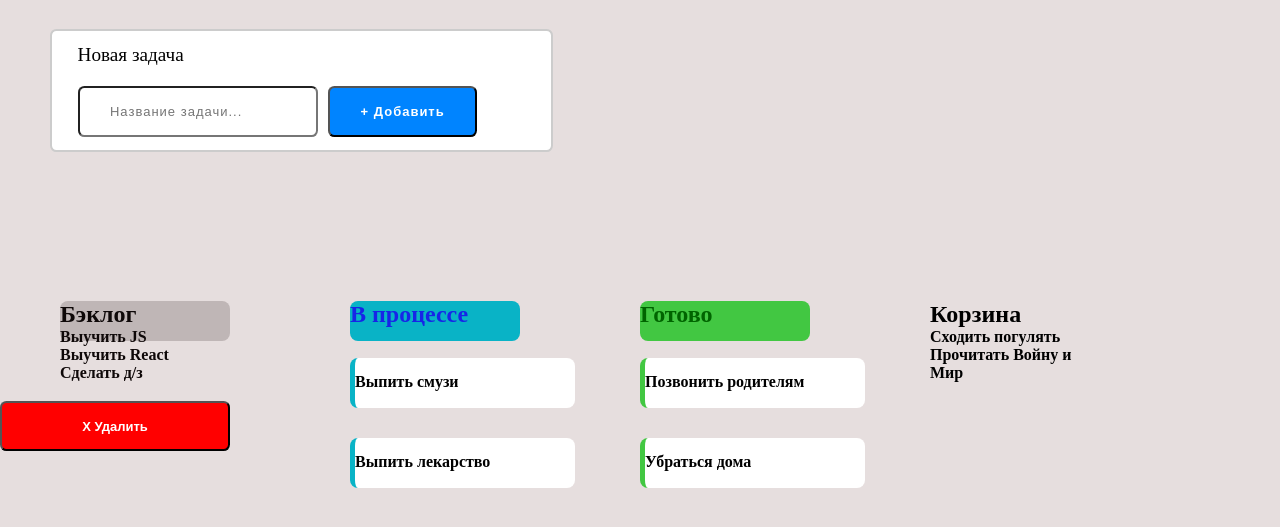
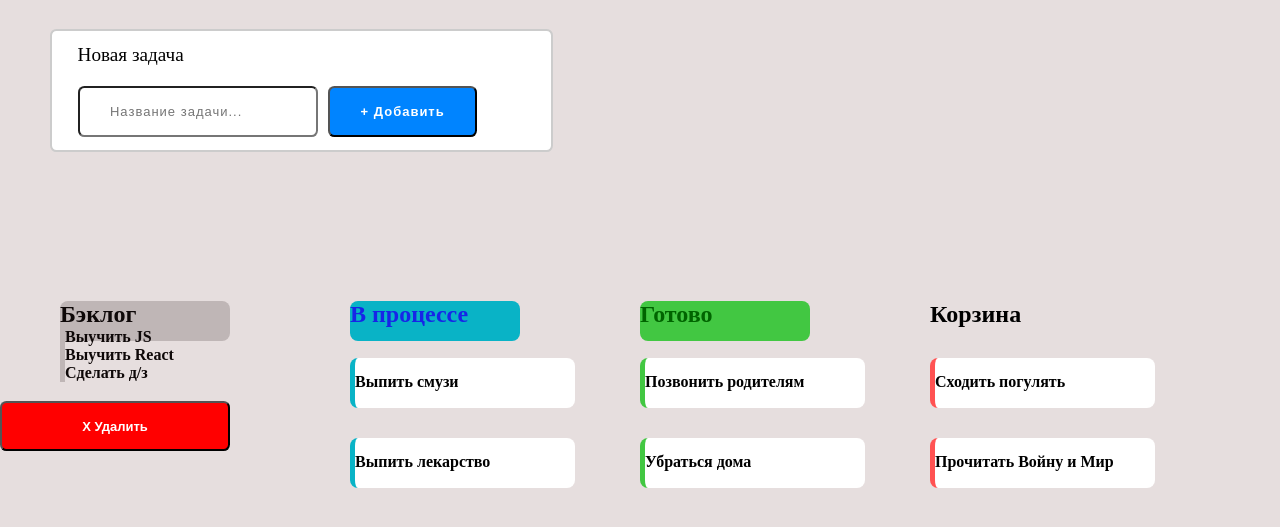
Before and after one commit to yunus-akhmadeev-j/rpi_7sem, a plain HTML site: page indexCopy.html in a window 1280 px wide. Shown: the part 61-588 px from the top of the page. Drawn offline with Linux system fonts and the light colour scheme.

Commit message:
Update task.css

```diff
--- a/css/task.css
+++ b/css/task.css
@@ -1,9 +1,9 @@
 
 
-.task-baclog li,
+.task-baclkog li,
 .task-in-process li,
 .task-done li,
-.task-bascet li
+.task-basket li
 {
     width: 220px ;
     height: 35px;
@@ -18,7 +18,7 @@
 
 }
 
-.task-baclog li{
+.task-backlog li{
     border-left: 5px solid  rgb(191, 182, 182);
 }
 .task-in-process li{
@@ -28,7 +28,7 @@
 
     border-left: 5px solid rgb(66, 199, 66);
 }
-.task-bascet li{
+.task-basket li{
     border-left: 5px solid rgb(255, 82, 82);
 }
 
```
